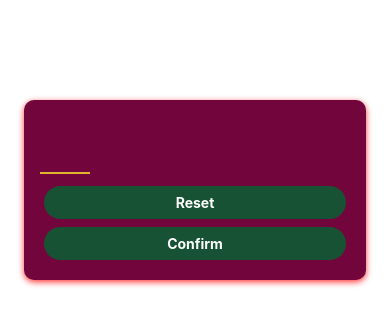
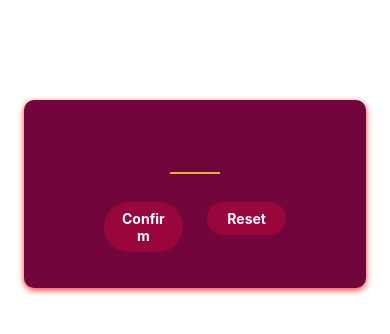
Before and after one commit to KayKay1992/React_Native_Course, a React Native app: screen / in a window 390 px wide. Shown: the top 334 px of the page. Built offline with nearby package versions, Linux system fonts and the light colour scheme.

Commit message:
Improving the buttons: bringing the Number input field to center.

```diff
--- a/components/PrimaryButton.js
+++ b/components/PrimaryButton.js
@@ -25,7 +25,7 @@
         overflow: "hidden",
     },
     buttonInnerContainer:{
-        backgroundColor: "#063c",
+        backgroundColor: "#99063c",
         paddingVertical: 8,
         paddingHorizontal: 16,
         elavation:2,
--- a/screens/StartGameScreen.js
+++ b/screens/StartGameScreen.js
@@ -5,8 +5,15 @@
     return(
         <View style={styles.inputContainer}>
             <TextInput style={styles.TextInput} maxLength={2} keyboardType="number-pad" autoCapitalize="none" autoCorrect={false}/>
+            <View style={styles.buttonsContainer}>
+            <View style={styles.buttonContainer}>
+            <PrimaryButton>Confirm</PrimaryButton>
+            </View>
+            <View style={styles.buttonContainer}>
             <PrimaryButton>Reset</PrimaryButton>
-            <PrimaryButton>Confirm</PrimaryButton>
+            </View>
+            </View>
+
         </View>
     )
 }
@@ -15,6 +22,8 @@
 
 const styles = StyleSheet.create({
     inputContainer: {
+        justifyContent: 'center',
+        alignItems: 'center',
        marginHorizontal:24,
         padding: 16,
         marginTop: 100,
@@ -37,4 +46,12 @@
         fontWeight: 'bold',
         textAlign: 'center',
     },
+    buttonsContainer: {
+        flexDirection: 'row',
+    },
+    buttonContainer: {
+        marginHorizontal: 8,
+        marginVertical: 16,
+        flex: 1,
+    }
 })
```
